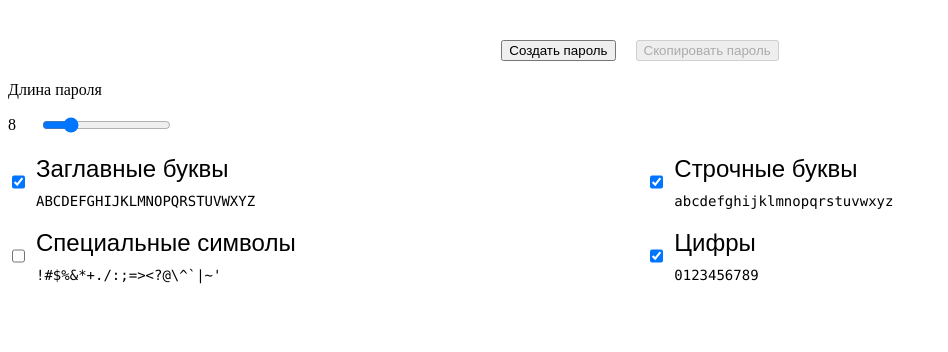
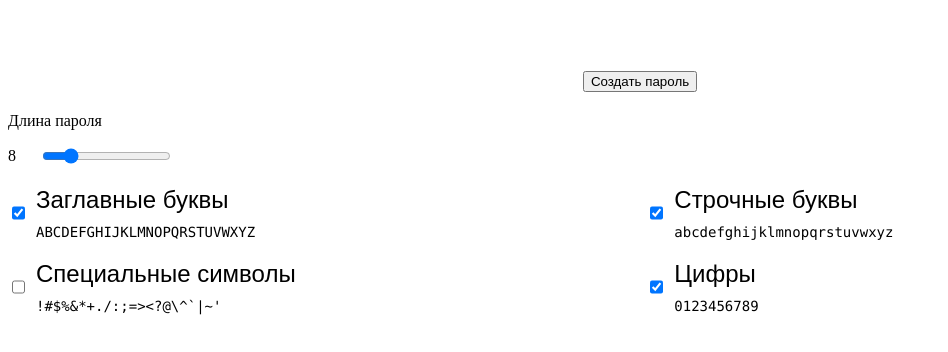
Before and after one commit to KeisJS/PasswordGenerator, a React (Vite) app: page / in a window 1280 px wide. Shown: the top 352 px of the page, without its empty margins (0-948 px from the left). Built offline with nearby package versions, Linux system fonts and the light colour scheme.

Commit message:
T10: password field, minor clipboard feature refactoring

```diff
--- a/src/Clipboard/ClipboardButton.tsx
+++ b/src/Clipboard/ClipboardButton.tsx
@@ -21,9 +21,9 @@ const ClipboardButton = (props: IClipboardButtonProps) => {
 
   const {
     isClipboardEnabled,
-    isError,
-    error,
-    isSuccess,
+    isClipboardCopyError,
+    clipboardCopyError,
+    isClipboardCopySuccess,
     writeText
   } = useClipboard()
 
@@ -32,12 +32,12 @@ const ClipboardButton = (props: IClipboardButtonProps) => {
   }, [text, writeText])
 
   useEffect(() => {
-    if (isError && onError) {
-      onError(error)
-    } else if (isSuccess && onSuccess) {
+    if (isClipboardCopyError && onError) {
+      onError(clipboardCopyError)
+    } else if (isClipboardCopySuccess && onSuccess) {
       onSuccess()
     }
-  }, [isError, error, isSuccess, onSuccess, onError])
+  }, [onSuccess, onError, isClipboardCopyError, isClipboardCopySuccess, clipboardCopyError])
 
   if (!isClipboardEnabled) {
     return null
--- a/src/Clipboard/useClipboard.ts
+++ b/src/Clipboard/useClipboard.ts
@@ -1,9 +1,9 @@
 import { useCallback, useState } from 'react'
 
 interface IClipboardState {
-  isSuccess: boolean
-  isError: boolean,
-  error: string
+  isClipboardCopySuccess: boolean
+  isClipboardCopyError: boolean,
+  clipboardCopyError: string
 }
 
 interface IUseClipboard extends IClipboardState {
@@ -11,10 +11,10 @@ interface IUseClipboard extends IClipboardState {
   writeText: (text: string) => void
 }
 
-const getDefaultState = (() => ({
-  isSuccess: false,
-  isError: false,
-  error: '',
+const getDefaultState = ((): IClipboardState => ({
+  isClipboardCopySuccess: false,
+  isClipboardCopyError: false,
+  clipboardCopyError: '',
 }))
 const useClipboard = (): IUseClipboard => {
   const [clipboardState, setClipboardState] = useState<IClipboardState>(getDefaultState)
@@ -27,14 +27,14 @@ const useClipboard = (): IUseClipboard => {
       .then(() => {
         setClipboardState(state => ({
           ...state,
-          isSuccess: true
+          isClipboardCopySuccess: true
         }))
       })
       .catch((error) => {
         setClipboardState(state => ({
           ...state,
-          isError: true,
-          error: 'message' in error ? error.message : 'unknown error'
+          isClipboardCopyError: true,
+          clipboardCopyError: 'message' in error ? error.message : 'unknown error'
         }))
       })
   }, [])
--- /dev/null
+++ b/src/PasswordGenerator/PasswordField/index.tsx
@@ -0,0 +1,49 @@
+import { memo, useCallback, useEffect, useState } from 'react'
+import styles from './styles.module.css'
+import { usePasswordGeneratorContext } from '../context/contexts.ts'
+import useClipboard from '../../Clipboard/useClipboard.ts'
+
+const PasswordField = () => {
+  const {
+    password
+  } = usePasswordGeneratorContext()
+  const [isShowCopyMsg, setIsShowCopyMsg] = useState(false)
+
+  const { writeText, isClipboardEnabled, isClipboardCopySuccess } = useClipboard()
+
+  const copyHandler = useCallback(() => {
+    if (!isClipboardEnabled) {
+      return
+    }
+
+    writeText(password)
+  }, [isClipboardEnabled, writeText, password])
+
+  useEffect(() => {
+    if (isClipboardCopySuccess) {
+      setIsShowCopyMsg(true)
+    }
+  }, [isClipboardCopySuccess])
+
+  const transitionEndHandler = useCallback(() => {
+    setIsShowCopyMsg(false)
+  }, [])
+
+  return (
+    <div className={ styles.main } onClick={ copyHandler }>
+      <span className={ `${styles.value} ${ isClipboardEnabled ? styles.value_enabledCopy : ''}` }>
+        { password }
+      </span>
+      { isClipboardEnabled && (
+        <span
+          className={ `${ styles.copySuccess } ${ isShowCopyMsg ? styles.copySuccess_on : ''}` }
+          onTransitionEnd={ transitionEndHandler }
+        >
+          Скопировано
+        </span>
+      ) }
+    </div>
+  )
+}
+
+export default memo(PasswordField)
--- /dev/null
+++ b/src/PasswordGenerator/PasswordField/styles.module.css
@@ -0,0 +1,32 @@
+.main {
+  min-height: 1.3em;
+  font: 24px var(--specialFont);
+  text-align: center;
+  user-select: none;
+  cursor: pointer;
+}
+
+.value {
+  display: inline-block;
+}
+
+.value.value_enabledCopy {
+  border-bottom: 2px dotted black;
+  position: relative;
+}
+
+.copySuccess {
+  position: absolute;
+  opacity: 0;
+  font-size: 0.5em;
+  transform: translate(10px, 0);
+  transition: opacity 0.8s ease-in-out;
+  color: green;
+  border: 1px solid green;
+  border-radius: 0.25em;
+  padding: 0.30em;
+}
+
+.copySuccess.copySuccess_on {
+  opacity: 1;
+}
--- a/src/PasswordGenerator/index.module.css
+++ b/src/PasswordGenerator/index.module.css
@@ -2,11 +2,6 @@
   margin: 20px auto;
   container-type: size;
   --specialFont: SFMono-Regular, Menlo, Monaco, Consolas, "Liberation Mono", "Courier New", monospace;
-}
-
-.resultPassword {
-  font: 24px var(--specialFont);
-  text-align: center;
 }
 
 .buttons {
--- a/src/PasswordGenerator/index.tsx
+++ b/src/PasswordGenerator/index.tsx
@@ -1,10 +1,9 @@
 import { memo, PropsWithChildren } from 'react'
 import styles from './index.module.css'
 import RefreshPassword from './RefreshPassword'
-import { usePasswordGeneratorContext } from './context/contexts.ts'
 import PasswordLength from './PasswordLength'
 import PasswordGeneratorCheckboxList from './PasswordGeneratorCheckboxList'
-import ClipboardButton from '../Clipboard/ClipboardButton.tsx'
+import PasswordField from './PasswordField'
 
 const GeneratorCheckboxWrapper = (props: PropsWithChildren) => (
   <div className={ styles.filters__filter}>
@@ -12,32 +11,14 @@ const GeneratorCheckboxWrapper = (props: PropsWithChildren) => (
   </div>
 )
 
-const ButtonWrapper = (props: PropsWithChildren) => (
-  <div className={ styles.buttons__button }>
-    { props.children }
-  </div>
-)
-
 const PasswordGenerator = () => {
-  const {
-    password
-  } = usePasswordGeneratorContext()
-
   return (
     <div className={ styles.mainContainer }>
-      <div className={ styles.resultPassword }>
-        { password }
-      </div>
+      <PasswordField />
       <div className={ styles.buttons }>
         <div className={ styles.buttons__button }>
           <RefreshPassword />
         </div>
-        <ClipboardButton
-          text={ password }
-          isDisabled={ !password }
-          Wrapper={ ButtonWrapper }
-          description="Скопировать пароль"
-        />
       </div>
       <div className={ styles.filters }>
         <div className={ styles.filters__filter }>
```
